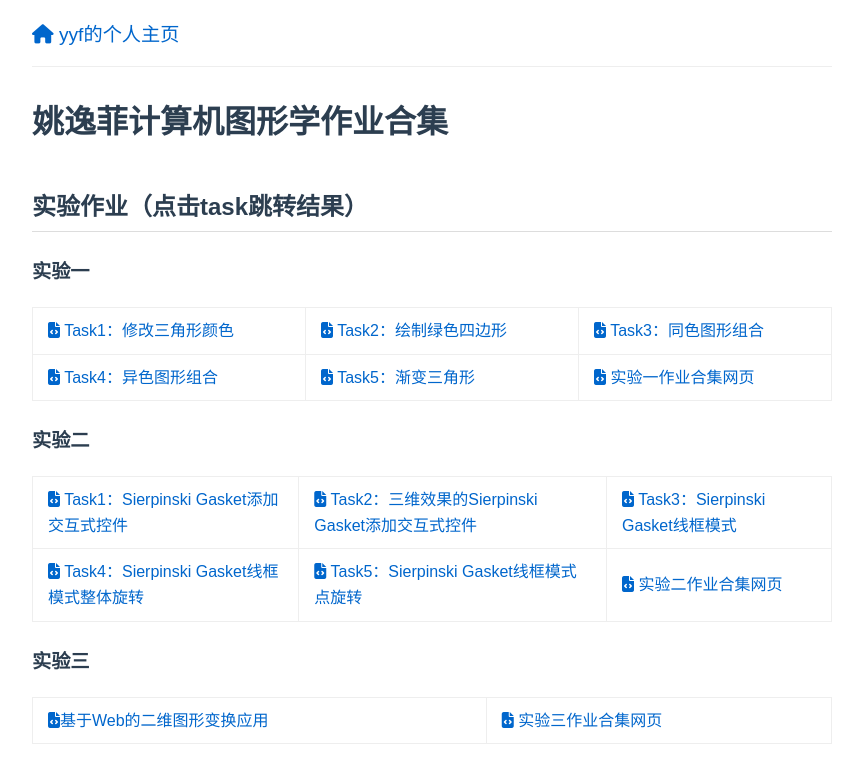
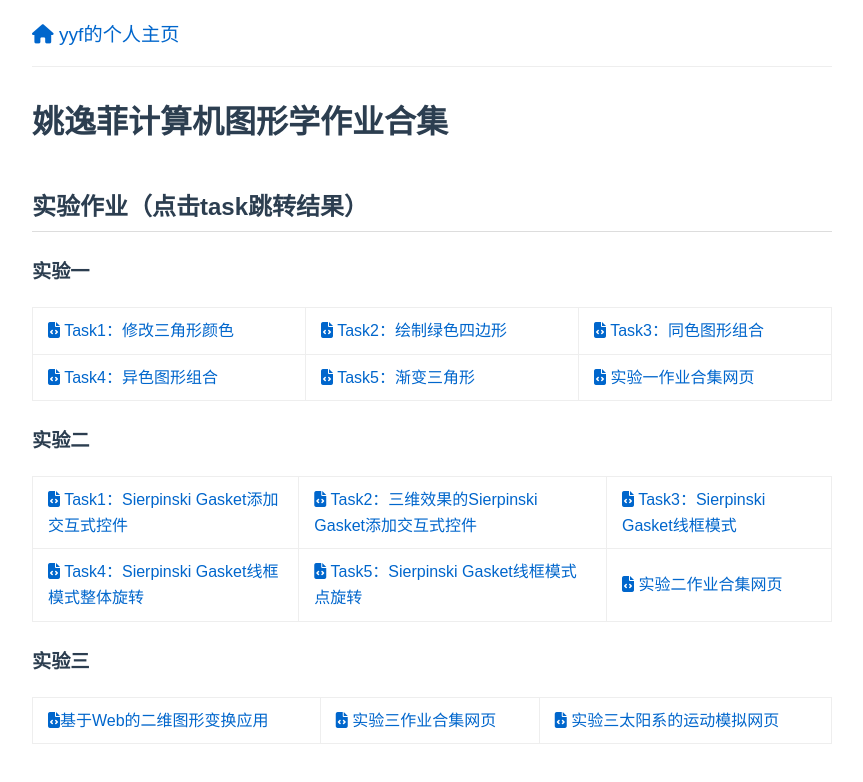
Before and after one commit to YifeiYao77/my1stweb.github.io, a plain HTML site: page conpicwork.html in a window 1280 px wide. Shown: the whole page, without its empty margins (208-1071 px from the left). Drawn offline with Linux system fonts and the light colour scheme.

Commit message:
Update conpicwork.html

```diff
--- a/conpicwork.html
+++ b/conpicwork.html
@@ -131,6 +131,8 @@
         <tr>
             <td><a href="https://YifeiYao77.github.io/my1stweb.github.io/LAB/lab3/task.html"><i class="fas fa-file-code"></i>基于Web的二维图形变换应用</a></td>
             <td><a href="https://YifeiYao77.github.io/my1stweb.github.io/LAB/lab3/index.html"><i class="fas fa-file-code"></i> 实验三作业合集网页</a></td>
+            <td><a href="https://YifeiYao77.github.io/my1stweb.github.io/LAB/lab3-solar system/index.html"><i class="fas fa-file-code"></i> 实验三太阳系的运动模拟网页</a></td>
+
         </tr>
     </table>
 
```
